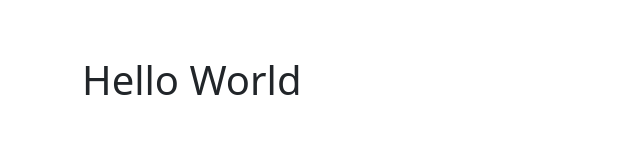
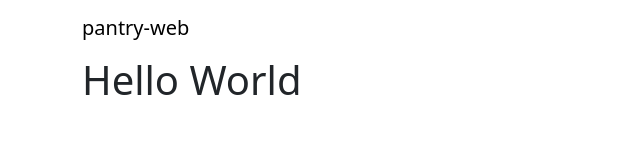
Before and after one commit to ayan4m1/pantry-web, a React app: page / in a window 1280 px wide. Shown: the top 160 px of the page, without its empty margins (0-640 px from the left). Built offline with nearby package versions, Linux system fonts and the light colour scheme.

Commit message:
fix: navbar not showing

```diff
--- a/src/components/Layout.tsx
+++ b/src/components/Layout.tsx
@@ -10,7 +10,7 @@ const navRoutes = routes.filter((route) => route.path && route.handle?.title);
 export default function Layout() {
   return (
     <Fragment>
-      <Navbar expand="lg" variant="dark">
+      <Navbar expand="lg">
         <Container>
           <Navbar.Brand>
             <Nav.Link as={Link} to="/">
```
